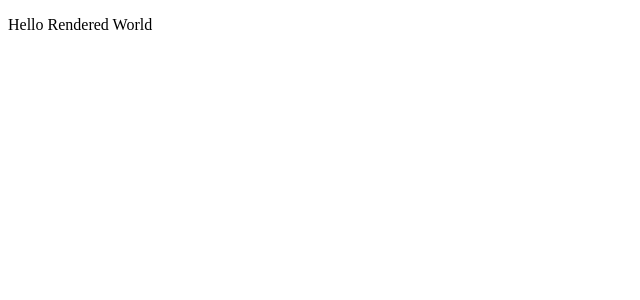
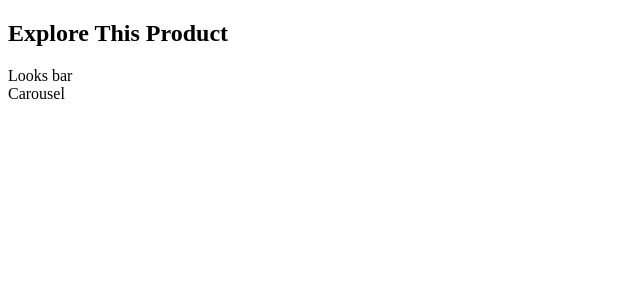
Before and after one commit to BeautyCart/explore, a React app: page / in a window 1280 px wide. Shown: the top 300 px of the page, without its empty margins (0-640 px from the left). Built offline with nearby package versions, Linux system fonts and the light colour scheme; the HTML template or start-up script is replaced by a standard one.

Commit message:
Implemented structure for Carousel.jsx component

```diff
--- /dev/null
+++ b/client/src/components/explorethis.jsx
@@ -0,0 +1 @@
+import React from 'react';
--- a/client/src/index.jsx
+++ b/client/src/index.jsx
@@ -14,9 +14,13 @@ class App extends React.Component{
   render() {
     return (
       <div>
-        <p>
-          Hello Rendered World
-        </p>
+        <h2>Explore This Product</h2>
+        <div>
+          <div>Looks bar</div>
+          <div>
+            Carousel
+          </div>
+        </div>
       </div>
     )
   }
```
Also changed, not shown: client/src/components/Carousel.jsx (added, +15 -0 lines), 1 other file (tests, documents, lock files or other folders).
